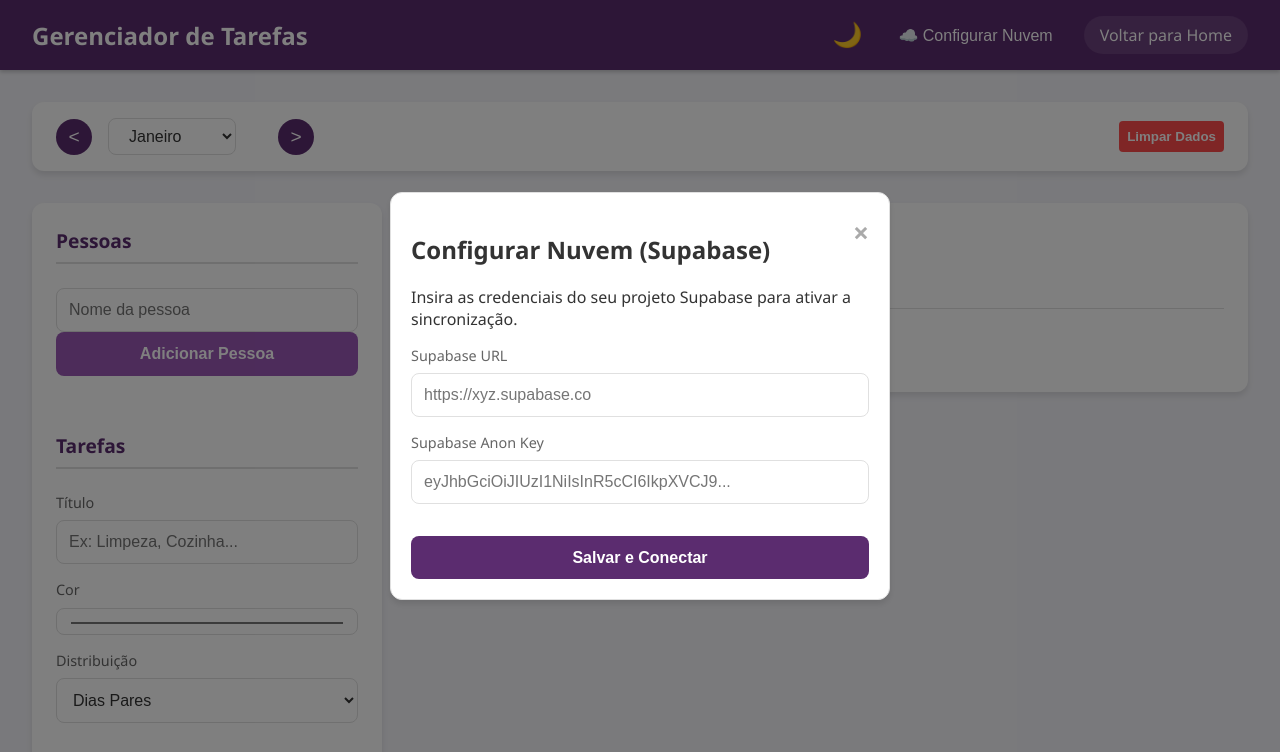
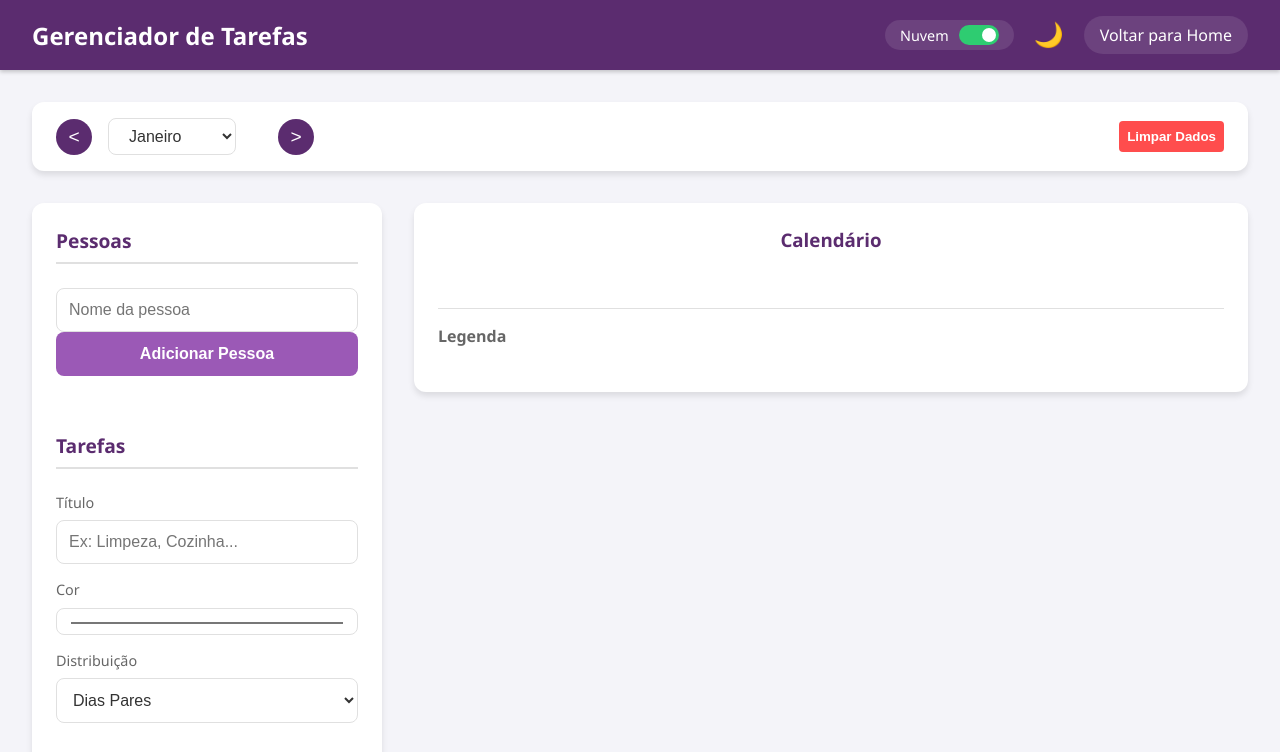
Before and after one commit to Iago-Derik/Calend-rio-teste, a plain HTML site: page index.html in a window 1280 px wide. Shown: the top 752 px of the page. Drawn offline with nearby package versions, Linux system fonts and the light colour scheme.

Commit message:
Enhance index.html with styles and versioning
Updated stylesheet links and added inline styles for sync control toggle.

```diff
--- a/index.html
+++ b/index.html
@@ -4,16 +4,60 @@
     <meta charset="UTF-8">
     <meta name="viewport" content="width=device-width, initial-scale=1.0">
     <title>Gerenciador de Tarefas e Calendário</title>
-    <link rel="stylesheet" href="assets/css/calendar.css">
+    <link rel="stylesheet" href="assets/css/calendar.css?v=1.1">
     <link rel="manifest" href="manifest.json">
     <meta name="theme-color" content="#5b2c6f">
+    <style>
+        /* Estilo rápido para o toggle de sincronização */
+        .sync-control {
+            display: flex;
+            align-items: center;
+            gap: 10px;
+            background: rgba(255,255,255,0.1);
+            padding: 5px 15px;
+            border-radius: 20px;
+            font-size: 0.9rem;
+        }
+        .switch {
+            position: relative;
+            display: inline-block;
+            width: 40px;
+            height: 20px;
+        }
+        .switch input { opacity: 0; width: 0; height: 0; }
+        .slider {
+            position: absolute;
+            cursor: pointer;
+            top: 0; left: 0; right: 0; bottom: 0;
+            background-color: #ccc;
+            transition: .4s;
+            border-radius: 20px;
+        }
+        .slider:before {
+            position: absolute;
+            content: "";
+            height: 14px; width: 14px;
+            left: 3px; bottom: 3px;
+            background-color: white;
+            transition: .4s;
+            border-radius: 50%;
+        }
+        input:checked + .slider { background-color: #2ecc71; }
+        input:checked + .slider:before { transform: translateX(20px); }
+    </style>
 </head>
 <body>
     <header>
         <h1>Gerenciador de Tarefas</h1>
         <div class="header-controls">
+            <div class="sync-control">
+                <span>Nuvem</span>
+                <label class="switch">
+                    <input type="checkbox" id="syncToggle" checked>
+                    <span class="slider"></span>
+                </label>
+            </div>
             <button id="themeToggle" class="theme-toggle" aria-label="Alternar Tema">🌙</button>
-            <button id="configCloudBtn" class="theme-toggle" style="font-size: 1rem; border-radius: 20px; padding: 0.5rem 1rem; width: auto;" aria-label="Configurar Nuvem">☁️ Configurar Nuvem</button>
             <a href="index.html">Voltar para Home</a>
         </div>
     </header>
@@ -64,28 +108,22 @@
                 <div class="calendar-header">
                     <h3>Calendário</h3>
                 </div>
-                <div id="calendarGrid" class="calendar-grid">
-                    <!-- Javascript will populate this -->
-                </div>
+                <div id="calendarGrid" class="calendar-grid"></div>
 
                 <div class="legend">
                     <h4>Legenda</h4>
-                    <div id="legendContainer" class="legend-items">
-                        <!-- Javascript will populate this -->
-                    </div>
+                    <div id="legendContainer" class="legend-items"></div>
                 </div>
             </section>
         </div>
     </main>
 
-    <!-- Edit Modal -->
     <div id="editModal" class="modal">
         <div class="modal-content">
             <span class="close-modal">&times;</span>
             <h2>Editar Atribuição</h2>
             <input type="hidden" id="editDateKey">
             <input type="hidden" id="editIndex">
-
             <div class="input-group">
                 <label>Nome da Tarefa</label>
                 <input type="text" id="editTaskTitle">
@@ -98,45 +136,11 @@
                 <label>Cor</label>
                 <input type="color" id="editColor">
             </div>
-
             <button id="saveEditBtn" class="btn-primary">Salvar Alterações</button>
         </div>
     </div>
 
-    <!-- Connection Modal -->
-    <div id="connectionModal" class="modal">
-        <div class="modal-content">
-            <span class="close-modal" id="closeConnectionModal">&times;</span>
-            <h2>Configurar Nuvem (Supabase)</h2>
-            <p>Insira as credenciais do seu projeto Supabase para ativar a sincronização.</p>
-
-            <div class="input-group">
-                <label>Supabase URL</label>
-                <input type="text" id="supabaseUrl" placeholder="https://xyz.supabase.co">
-            </div>
-            <div class="input-group">
-                <label>Supabase Anon Key</label>
-                <input type="text" id="supabaseKey" placeholder="eyJhbGciOiJIUzI1NiIsInR5cCI6IkpXVCJ9...">
-            </div>
-
-            <button id="saveConnectionBtn" class="btn-primary">Salvar e Conectar</button>
-        </div>
-    </div>
-
     <script src="https://cdn.jsdelivr.net/npm/@supabase/supabase-js@2"></script>
-    <script src="assets/js/calendar.js"></script>
-    <script>
-        if ('serviceWorker' in navigator) {
-            window.addEventListener('load', () => {
-                navigator.serviceWorker.register('./sw.js')
-                    .then(registration => {
-                        console.log('SW registered:', registration);
-                    })
-                    .catch(error => {
-                        console.log('SW registration failed:', error);
-                    });
-            });
-        }
-    </script>
+    <script src="assets/js/calendar.js?v=1.1"></script>
 </body>
 </html>
```
